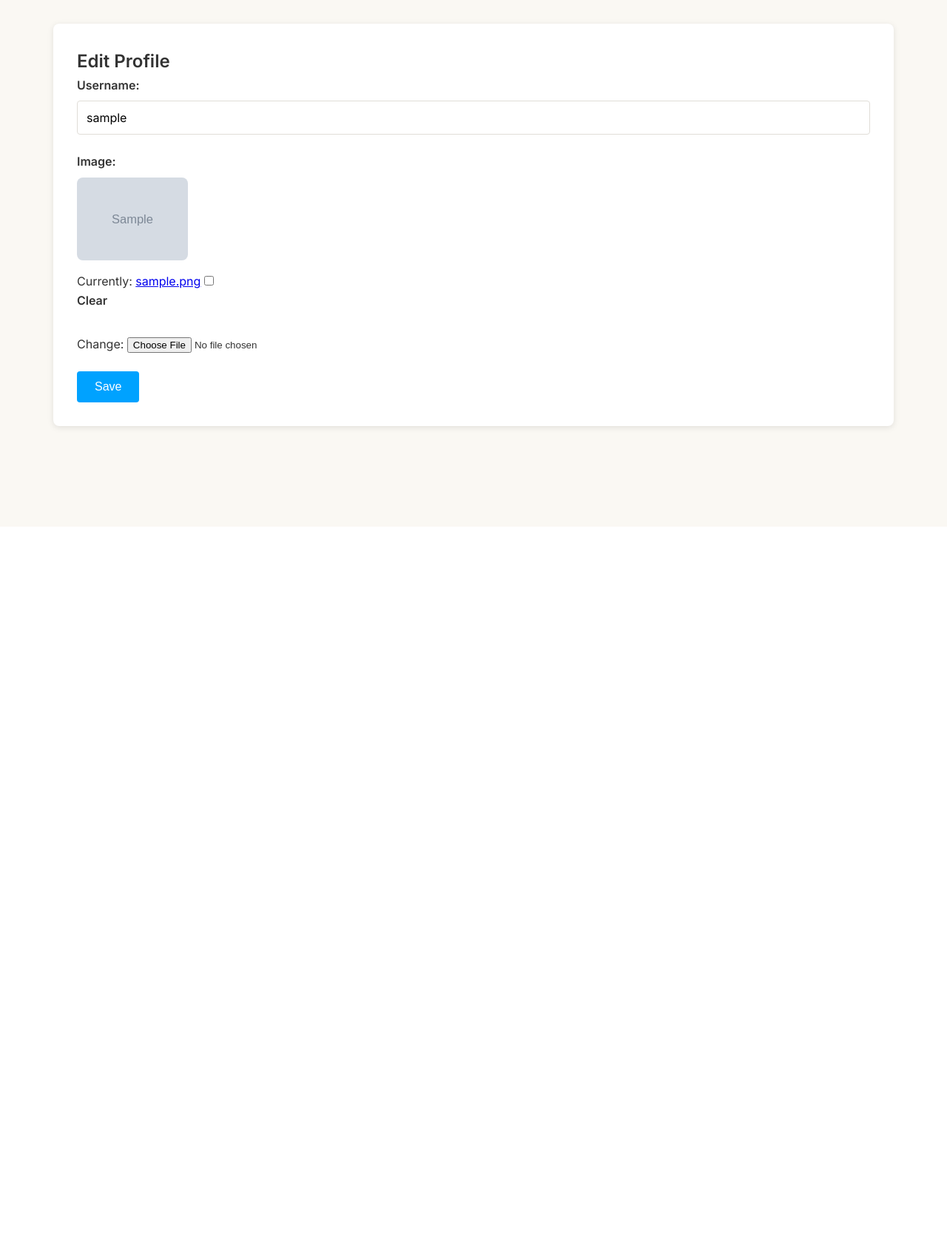
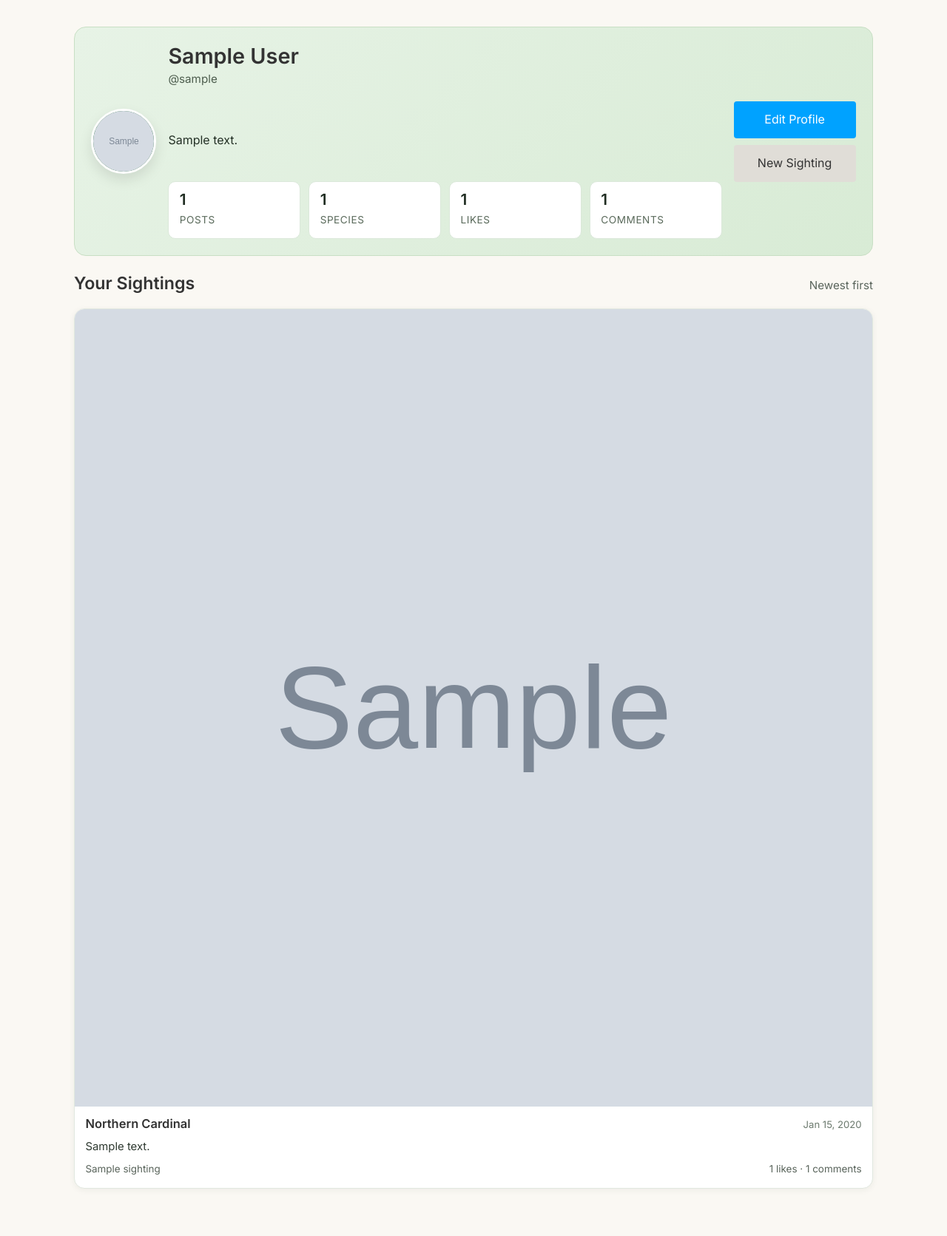
Before and after one commit to Ohmar373/Bird-Alert, a Django app: page /profile/ in a window 1280 px wide. Shown: the part 88-1759 px from the top of the page at 74% size. Before the commit the page ends 674 px from the top, so only its background shows below. Run offline with Django 5.2, Linux system fonts and the light colour scheme; a user stored in the database is signed in; data comes from the database, SQL or seed files in the repository; tables that the repository leaves empty hold one stand-in row (values such as "Sample post"); grey boxes marked "Sample" are stand-in pictures.

Commit message:
Updated profile changes

```diff
--- a/sightings/templates/base.html
+++ b/sightings/templates/base.html
@@ -28,7 +28,7 @@
       <li><a href="{% url 'index' %}">Home</a></li>
       {% if user.is_authenticated %}
         <li><a href="{% url 'sightings:discover' %}">Discover</a></li>
-        <li><a href="{% url 'profile:edit' %}">Profile</a></li>
+        <li><a href="{% url 'profile:view' %}">Profile</a></li>
         <li>
           <form method="post" action="{% url 'logout' %}" style="display: inline; margin: 0;">
             {% csrf_token %}
@@ -59,6 +59,43 @@
 </main>
 
 <script src="https://unpkg.com/leaflet@1.9.4/dist/leaflet.js"></script>
+<script>
+  (function () {
+    // Prefer OSM, but fail over to CARTO if OSM tiles are blocked (e.g., missing Referer header).
+    window.createBaseTileLayer = function createBaseTileLayer(options) {
+      const userOptions = options || {};
+      const osmLayer = L.tileLayer("https://{s}.tile.openstreetmap.org/{z}/{x}/{y}.png", {
+        attribution: '&copy; OpenStreetMap contributors',
+        maxZoom: 19,
+        referrerPolicy: "strict-origin-when-cross-origin",
+        ...userOptions,
+      });
+
+      const cartoLayer = L.tileLayer("https://{s}.basemaps.cartocdn.com/light_all/{z}/{x}/{y}{r}.png", {
+        attribution: '&copy; OpenStreetMap contributors &copy; CARTO',
+        maxZoom: 20,
+        subdomains: "abcd",
+        ...userOptions,
+      });
+
+      let hasSwitched = false;
+      osmLayer.on("tileerror", function () {
+        if (hasSwitched) {
+          return;
+        }
+
+        hasSwitched = true;
+        const currentMap = osmLayer._map;
+        if (currentMap) {
+          currentMap.removeLayer(osmLayer);
+          cartoLayer.addTo(currentMap);
+        }
+      });
+
+      return osmLayer;
+    };
+  })();
+</script>
 
 {% block extra_js %}{% endblock %}
 
--- a/static/css/main.css
+++ b/static/css/main.css
@@ -1795,6 +1795,11 @@ body.landing-page #site-header.lp-header-scrolled .logout-btn {
 }
 
 /* ── User Row ── */
+.feed-card-user-link {
+  line-height: 0;
+  text-decoration: none;
+}
+
 .feed-card-avatar {
   width: 36px;
   height: 36px;
@@ -1827,6 +1832,11 @@ body.landing-page #site-header.lp-header-scrolled .logout-btn {
   font-size: 0.9rem;
   display: block;
   line-height: 1.2;
+  text-decoration: none;
+}
+
+.feed-card-username:hover {
+  text-decoration: underline;
 }
 
 .feed-card-time {
--- a/user/profile/forms.py
+++ b/user/profile/forms.py
@@ -25,4 +25,7 @@ class UserForm(forms.ModelForm):
 class ProfileForm(forms.ModelForm):
     class Meta:
         model = Profile
-        fields = ['image']
+        fields = ['display_name', 'bio', 'image']
+        widgets = {
+            'bio': forms.Textarea(attrs={'rows': 4, 'placeholder': 'Tell birders about yourself...'}),
+        }
--- a/user/profile/models.py
+++ b/user/profile/models.py
@@ -8,6 +8,7 @@ class Profile(models.Model):
     user = models.OneToOneField(settings.AUTH_USER_MODEL, on_delete=models.CASCADE)
     image = models.ImageField(upload_to='profile_pics/', blank=True, null=True)
     display_name = models.CharField(max_length=150, default='', blank=True)
+    bio = models.TextField(max_length=300, default='', blank=True)
 
     def __str__(self):
         return f"{self.user.username} Profile"
--- a/user/profile/urls.py
+++ b/user/profile/urls.py
@@ -4,6 +4,7 @@ from . import views
 app_name = 'profile'
 
 urlpatterns = [
-    path('', views.edit_profile, name='edit'),
+    path('', views.profile_view, name='view'),
     path('edit/', views.edit_profile, name='edit'),
+    path('<str:username>/', views.user_profile_view, name='user'),
 ]
--- a/user/profile/views.py
+++ b/user/profile/views.py
@@ -1,10 +1,62 @@
-from django.shortcuts import render, redirect
+from django.contrib.auth import get_user_model, update_session_auth_hash
 from django.contrib.auth.decorators import login_required
+from django.contrib.auth.forms import PasswordChangeForm
 from django.contrib import messages
-from django.contrib.auth.forms import PasswordChangeForm
-from django.contrib.auth import update_session_auth_hash
+from django.db.models import Count
+from django.shortcuts import get_object_or_404, redirect, render
+
+from sightings.models import Comment, Like, Sighting
+
 from .forms import UserForm, ProfileForm
 from .models import Profile
+
+
+def _build_profile_context(profile_user):
+    profile, _ = Profile.objects.get_or_create(user=profile_user)
+
+    sightings = (
+        Sighting.objects.filter(user=profile_user)
+        .select_related("bird_species")
+        .annotate(
+            like_count=Count("like", distinct=True),
+            comment_count=Count("comment", distinct=True),
+        )
+        .order_by("-timestamp")
+    )
+
+    stats = {
+        "post_count": sightings.count(),
+        "species_count": sightings.values("bird_species_id").distinct().count(),
+        "likes_received": Like.objects.filter(sighting__user=profile_user).count(),
+        "comments_received": Comment.objects.filter(sighting__user=profile_user).count(),
+    }
+
+    return {
+        "profile": profile,
+        "profile_user": profile_user,
+        "sightings": sightings,
+        "stats": stats,
+    }
+
+
+@login_required
+def profile_view(request):
+    context = _build_profile_context(request.user)
+    context["is_owner"] = True
+    return render(request, "user/profile.html", context)
+
+
+@login_required
+def user_profile_view(request, username):
+    user_model = get_user_model()
+    profile_user = get_object_or_404(user_model, username__iexact=username)
+
+    if profile_user == request.user:
+        return redirect("profile:view")
+
+    context = _build_profile_context(profile_user)
+    context["is_owner"] = False
+    return render(request, "user/profile.html", context)
 
 
 @login_required
@@ -24,7 +76,7 @@ def edit_profile(request):
                 u_form.save()
                 p_form.save()
                 messages.success(request, 'Profile updated successfully.')
-                return redirect('profile:edit')
+                return redirect('profile:view')
 
         # password change
         if 'change_password' in request.POST:
@@ -32,7 +84,7 @@ def edit_profile(request):
                 user = password_form.save()
                 update_session_auth_hash(request, user)
                 messages.success(request, 'Password changed successfully.')
-                return redirect('profile:edit')
+                return redirect('profile:view')
             else:
                 messages.error(request, 'Please correct the errors below.')
     else:
--- a/user/templates/user/index.html
+++ b/user/templates/user/index.html
@@ -38,6 +38,7 @@
       <div class="feed-card">
         <!-- User header (above image, like Instagram) -->
         <div class="feed-card-header">
+          <a href="{% url 'profile:user' sighting.user.username %}" class="feed-card-user-link" aria-label="View {{ sighting.user.username }} profile">
             {% if sighting.user.profile.image %}
               <img src="{{ sighting.user.profile.image.url }}" alt="{{ sighting.user.username }}" class="feed-card-avatar">
             {% else %}
@@ -45,8 +46,9 @@
                 <svg viewBox="0 0 24 24" xmlns="http://www.w3.org/2000/svg"><path d="M12 12c2.7 0 4.8-2.1 4.8-4.8S14.7 2.4 12 2.4 7.2 4.5 7.2 7.2 9.3 12 12 12zm0 2.4c-3.2 0-9.6 1.6-9.6 4.8v2.4h19.2v-2.4c0-3.2-6.4-4.8-9.6-4.8z"/></svg>
               </div>
             {% endif %}
+          </a>
           <div>
-            <span class="feed-card-username">{{ sighting.user.username }}</span>
+            <a href="{% url 'profile:user' sighting.user.username %}" class="feed-card-username">{{ sighting.user.username }}</a>
             <span class="feed-card-time">{{ sighting.timestamp|timesince }} ago</span>
           </div>
         </div>
--- /dev/null
+++ b/user/templates/user/profile.html
@@ -0,0 +1,350 @@
+{% extends "base.html" %}
+
+{% block title %}{% if is_owner %}My Profile - Bird Alert{% else %}{{ profile_user.username }}'s Profile - Bird Alert{% endif %}{% endblock %}
+
+{% block extra_css %}
+<style>
+  .profile-wrap {
+    max-width: 1080px;
+    margin: 0 auto;
+    padding: 0.25rem 0 2rem;
+  }
+
+  .profile-hero {
+    background: linear-gradient(135deg, #e7f3e6 0%, #d8ebd5 100%);
+    border: 1px solid #c8dfc4;
+    border-radius: 16px;
+    padding: 1.4rem;
+    margin-bottom: 1.2rem;
+    display: grid;
+    grid-template-columns: auto 1fr auto;
+    gap: 1rem;
+    align-items: center;
+  }
+
+  .profile-avatar {
+    width: 88px;
+    height: 88px;
+    border-radius: 50%;
+    overflow: hidden;
+    border: 3px solid #fff;
+    box-shadow: 0 8px 18px rgba(0, 0, 0, 0.1);
+    background: #2f6f49;
+    color: #fff;
+    display: flex;
+    align-items: center;
+    justify-content: center;
+    font-size: 1.6rem;
+    font-weight: 700;
+  }
+
+  .profile-avatar img {
+    width: 100%;
+    height: 100%;
+    object-fit: cover;
+  }
+
+  .profile-name {
+    margin: 0;
+    line-height: 1.1;
+    font-size: 1.8rem;
+  }
+
+  .profile-handle {
+    margin: 0.25rem 0 0.4rem;
+    color: #4d5d4e;
+    font-size: 0.95rem;
+  }
+
+  .profile-bio {
+    margin: 0;
+    color: #253227;
+    max-width: 640px;
+    white-space: pre-line;
+  }
+
+  .profile-actions {
+    display: flex;
+    flex-direction: column;
+    gap: 0.6rem;
+    align-items: stretch;
+  }
+
+  .profile-actions .btn {
+    text-align: center;
+    min-width: 165px;
+  }
+
+  .profile-stats {
+    margin-top: 1rem;
+    display: grid;
+    grid-template-columns: repeat(4, minmax(120px, 1fr));
+    gap: 0.7rem;
+  }
+
+  .stat-box {
+    background: #fff;
+    border: 1px solid #dbe8da;
+    border-radius: 10px;
+    padding: 0.8rem 0.9rem;
+  }
+
+  .stat-number {
+    font-size: 1.3rem;
+    font-weight: 700;
+    color: #1f2c21;
+    margin: 0;
+    line-height: 1.2;
+  }
+
+  .stat-label {
+    margin: 0.25rem 0 0;
+    color: #5a6a5b;
+    font-size: 0.85rem;
+    text-transform: uppercase;
+    letter-spacing: 0.04em;
+  }
+
+  .posts-header {
+    display: flex;
+    justify-content: space-between;
+    align-items: baseline;
+    margin: 0.1rem 0 0.9rem;
+  }
+
+  .posts-header h2 {
+    margin: 0;
+    font-size: 1.45rem;
+  }
+
+  .posts-header p {
+    margin: 0;
+    color: #5a655c;
+    font-size: 0.95rem;
+  }
+
+  .posts-grid {
+    display: grid;
+    grid-template-columns: repeat(auto-fit, minmax(260px, 1fr));
+    gap: 1rem;
+  }
+
+  .post-card {
+    background: #fff;
+    border: 1px solid #e1e8df;
+    border-radius: 14px;
+    overflow: hidden;
+    box-shadow: 0 2px 8px rgba(26, 44, 30, 0.06);
+    display: flex;
+    flex-direction: column;
+    min-height: 320px;
+  }
+
+  .post-media {
+    width: 100%;
+    aspect-ratio: 1 / 1;
+    background: #f4f8f2;
+  }
+
+  .post-media img {
+    width: 100%;
+    height: 100%;
+    object-fit: cover;
+  }
+
+  .post-media-placeholder {
+    width: 100%;
+    height: 100%;
+    display: flex;
+    align-items: center;
+    justify-content: center;
+    color: #406244;
+    font-size: 1.05rem;
+    font-weight: 600;
+    background:
+      radial-gradient(circle at 20% 20%, #e3f0e0, #d1e5cd 45%, #bfd9bb 100%);
+  }
+
+  .post-body {
+    padding: 0.9rem;
+    display: grid;
+    gap: 0.55rem;
+  }
+
+  .post-top {
+    display: flex;
+    justify-content: space-between;
+    gap: 0.6rem;
+  }
+
+  .post-top h3 {
+    margin: 0;
+    font-size: 1.03rem;
+    line-height: 1.2;
+  }
+
+  .post-date {
+    color: #6b796d;
+    font-size: 0.82rem;
+    white-space: nowrap;
+  }
+
+  .post-description {
+    margin: 0;
+    color: #2f3a31;
+    font-size: 0.93rem;
+    line-height: 1.45;
+  }
+
+  .post-meta {
+    display: flex;
+    justify-content: space-between;
+    gap: 0.75rem;
+    color: #59645b;
+    font-size: 0.84rem;
+  }
+
+  .empty-posts {
+    border: 2px dashed #c9d8c6;
+    background: #f7faf6;
+    border-radius: 14px;
+    padding: 2rem 1rem;
+    text-align: center;
+    color: #536055;
+  }
+
+  .empty-posts p {
+    margin: 0.2rem 0 1rem;
+  }
+
+  @media (max-width: 850px) {
+    .profile-hero {
+      grid-template-columns: 1fr;
+      text-align: center;
+    }
+
+    .profile-avatar {
+      margin: 0 auto;
+    }
+
+    .profile-actions {
+      width: 100%;
+      max-width: 260px;
+      margin: 0.2rem auto 0;
+    }
+
+    .profile-stats {
+      grid-template-columns: repeat(2, minmax(120px, 1fr));
+    }
+  }
+</style>
+{% endblock %}
+
+{% block content %}
+<section class="profile-wrap">
+  <section class="profile-hero">
+    <div class="profile-avatar">
+      {% if profile.image %}
+        <img src="{{ profile.image.url }}" alt="{{ profile_user.username }} profile image">
+      {% else %}
+        {{ profile_user.username|first|upper }}
+      {% endif %}
+    </div>
+
+    <div>
+      <h1 class="profile-name">{{ profile.display_name|default:profile_user.username }}</h1>
+      <p class="profile-handle">@{{ profile_user.username }}</p>
+      <p class="profile-bio">
+        {% if profile.bio %}
+          {{ profile.bio }}
+        {% elif is_owner %}
+          Add your bio from Edit Profile so people know what kinds of birds you love spotting.
+        {% else %}
+          {{ profile_user.username }} has not added a bio yet.
+        {% endif %}
+      </p>
+
+      <div class="profile-stats">
+        <div class="stat-box">
+          <p class="stat-number">{{ stats.post_count }}</p>
+          <p class="stat-label">Posts</p>
+        </div>
+        <div class="stat-box">
+          <p class="stat-number">{{ stats.species_count }}</p>
+          <p class="stat-label">Species</p>
+        </div>
+        <div class="stat-box">
+          <p class="stat-number">{{ stats.likes_received }}</p>
+          <p class="stat-label">Likes</p>
+        </div>
+        <div class="stat-box">
+          <p class="stat-number">{{ stats.comments_received }}</p>
+          <p class="stat-label">Comments</p>
+        </div>
+      </div>
+    </div>
+
+    <div class="profile-actions">
+      {% if is_owner %}
+        <a class="btn btn-primary" href="{% url 'profile:edit' %}">Edit Profile</a>
+        <a class="btn btn-secondary" href="{% url 'sightings:sighting_form' %}">New Sighting</a>
+      {% else %}
+        <a class="btn btn-secondary" href="{% url 'profile:view' %}">Back to My Profile</a>
+      {% endif %}
+    </div>
+  </section>
+
+  <section>
+    <div class="posts-header">
+      <h2>{% if is_owner %}Your Sightings{% else %}{{ profile.display_name|default:profile_user.username }}'s Sightings{% endif %}</h2>
+      <p>Newest first</p>
+    </div>
+
+    {% if sightings %}
+      <div class="posts-grid">
+        {% for sighting in sightings %}
+          <article class="post-card">
+            <div class="post-media">
+              {% if sighting.image %}
+                <img src="{{ sighting.image.url }}" alt="{{ sighting.bird_species.common_name }} sighting">
+              {% else %}
+                <div class="post-media-placeholder">{{ sighting.bird_species.common_name }}</div>
+              {% endif %}
+            </div>
+
+            <div class="post-body">
+              <div class="post-top">
+                <h3>{{ sighting.bird_species.common_name }}</h3>
+                <span class="post-date">{{ sighting.timestamp|date:"M j, Y" }}</span>
+              </div>
+
+              <p class="post-description">
+                {% if sighting.description %}
+                  {{ sighting.description|truncatechars:130 }}
+                {% else %}
+                  No description added for this sighting.
+                {% endif %}
+              </p>
+
+              <div class="post-meta">
+                <span>{% if sighting.location_name %}{{ sighting.location_name }}{% else %}Location pending{% endif %}</span>
+                <span>{{ sighting.like_count }} likes · {{ sighting.comment_count }} comments</span>
+              </div>
+            </div>
+          </article>
+        {% endfor %}
+      </div>
+    {% else %}
+      <div class="empty-posts">
+        <h3 style="margin: 0;">No posts yet</h3>
+        {% if is_owner %}
+          <p>Share your first bird sighting and start building your profile feed.</p>
+          <a class="btn btn-primary" href="{% url 'sightings:sighting_form' %}">Create First Post</a>
+        {% else %}
+          <p>{{ profile.display_name|default:profile_user.username }} has not shared any sightings yet.</p>
+        {% endif %}
+      </div>
+    {% endif %}
+  </section>
+</section>
+{% endblock %}
```
Also changed, not shown: sightings/templates/sightings/discover.html (+25 -4 lines), user/templates/user/login.html (+12 -8 lines), user/templates/user/password_reset_confirm.html (+12 -8 lines), user/templates/user/profile_edit.html (+15 -2 lines), user/templates/user/register.html (+12 -8 lines), user/migrations/0003_profile_bio.py (added). Lines whose indentation alone changed are shown as unchanged.
